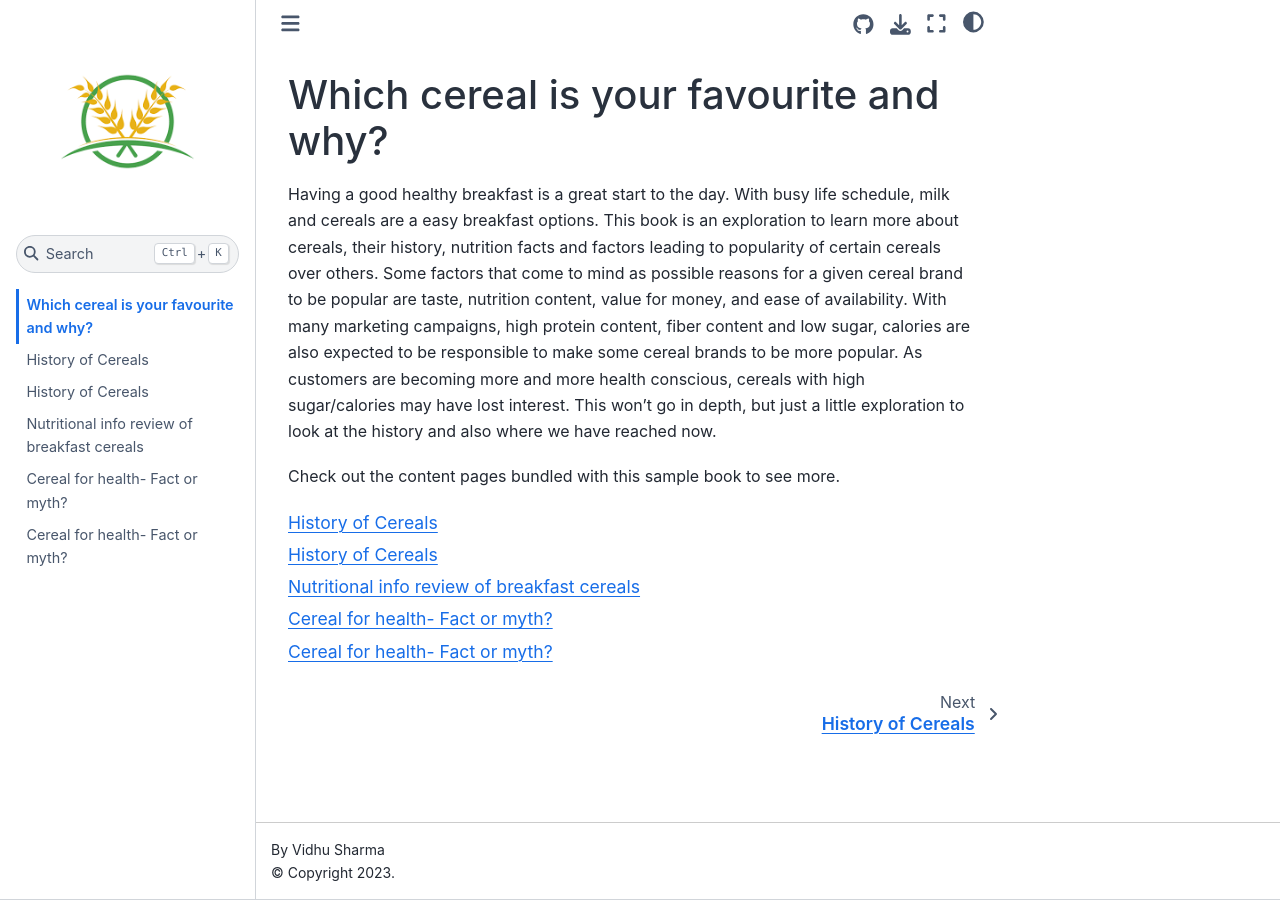
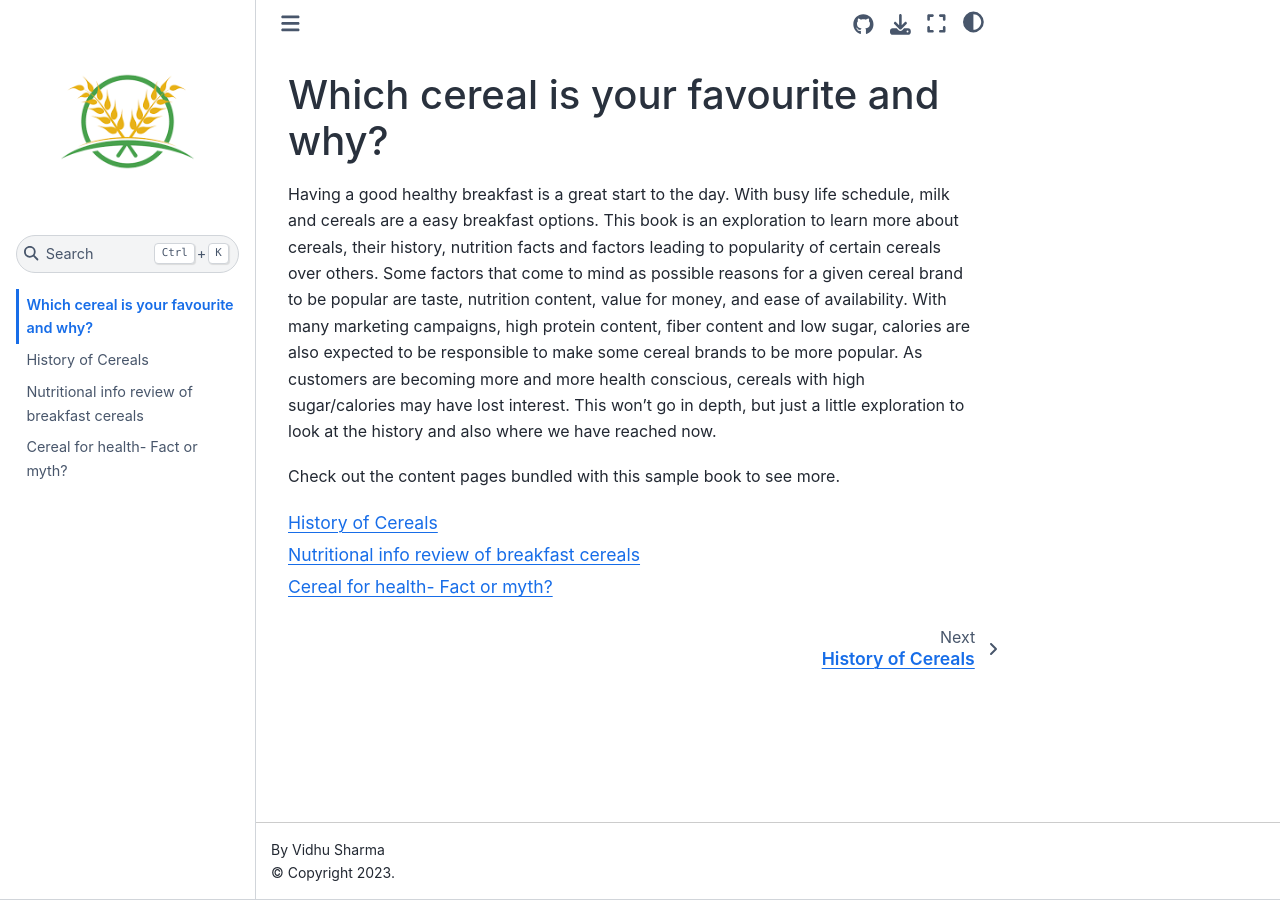
Before and after one commit to vidhuDS/My-Cereal-Book, a Jupyter Book: the page built from intro.md, in a window 1280 px wide. Built offline with Jupyter Book 1.0.4 settings and Sphinx 7.4.7 and the Sphinx Book theme 1.1.4, drawn with Linux system fonts in a browser that asks for light colours.

Commit message:
Removed duplicated files
Removed duplicated md and ipynb files containing same content of the book.

```diff
--- a/_toc.yml
+++ b/_toc.yml
@@ -5,7 +5,5 @@ format: jb-book
 root: intro
 chapters:
 - file: Cereal_History
-- file: history_notebook
 - file: Nutritional_info_cereals
 - file: cereal_health
-- file: Cereal_weightloss
```
